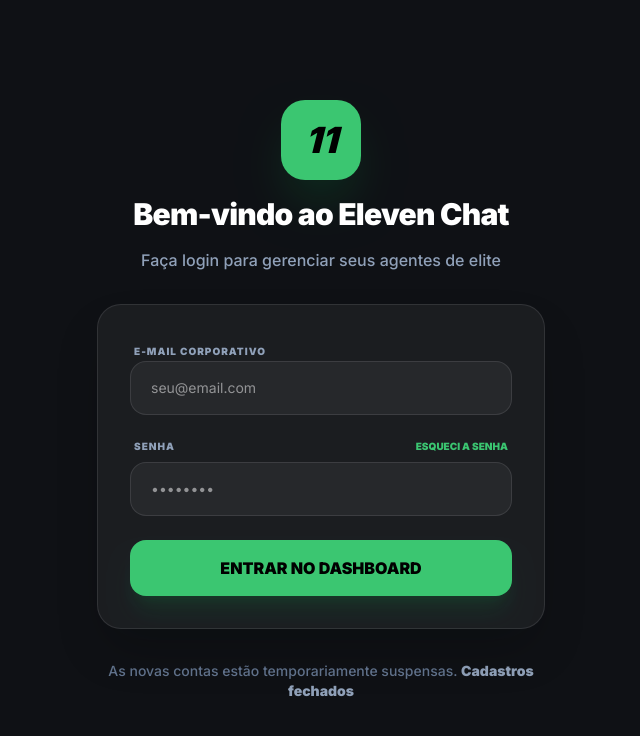
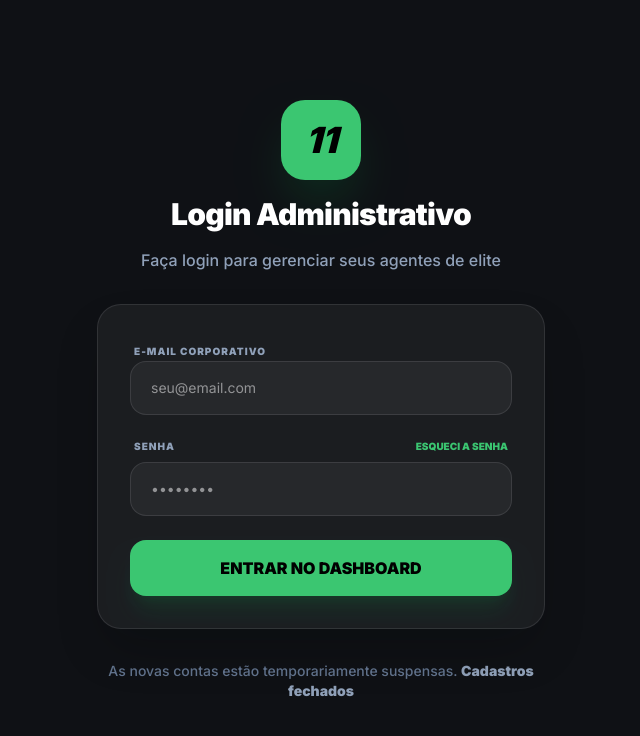
Before and after one commit to MatheusIELO/ELEVEN-CHAT-SAAS, a Next.js app in the folder frontend/: page /login in a window 1280 px wide. Shown: the top 736 px of the page, without its empty margins (319-959 px from the left). Built offline with nearby package versions, Linux system fonts and the light colour scheme; no server answers.

Commit message:
fix: resolve vercel build error and restore logo blink animation

```diff
--- a/frontend/src/app/globals.css
+++ b/frontend/src/app/globals.css
@@ -4,14 +4,15 @@
 @keyframes eye-blink {
 
   0%,
-  88%,
-  94%,
+  45%,
+  50%,
+  95%,
   100% {
     transform: scaleY(1);
     opacity: 1;
   }
 
-  91%,
+  47%,
   97% {
     transform: scaleY(0.1);
     opacity: 0.4;
--- a/frontend/src/app/login/page.tsx
+++ b/frontend/src/app/login/page.tsx
@@ -20,6 +20,9 @@
 
         try {
             // 1. Tentar Login Real via Firebase
+            if (!auth) {
+                throw new Error('AUTH_NOT_INITIALIZED');
+            }
             const userCredential = await signInWithEmailAndPassword(auth, email, password);
             const user = userCredential.user;
 
@@ -66,10 +69,13 @@
         <div className="min-h-screen bg-[#0F1115] flex items-center justify-center p-6">
             <div className="w-full max-w-md space-y-8 animate-in fade-in zoom-in duration-500">
                 <div className="text-center space-y-4">
-                    <div className="inline-flex items-center justify-center w-20 h-20 bg-[#3BC671] rounded-3xl shadow-2xl shadow-green-500/20 mb-4">
-                        <span className="text-black text-4xl font-black italic">11</span>
+                    <div className="inline-flex items-center justify-center w-20 h-20 bg-[#3BC671] rounded-3xl shadow-2xl shadow-green-500/20 mb-4 logo-container">
+                        <span className="logo-mascot">
+                            <span className="logo-eye logo-eye-left text-black text-4xl font-black italic">1</span>
+                            <span className="logo-eye logo-eye-right text-black text-4xl font-black italic">1</span>
+                        </span>
                     </div>
-                    <h1 className="text-3xl font-black text-white tracking-tight">Bem-vindo ao Eleven Chat</h1>
+                    <h1 className="text-3xl font-black text-white tracking-tight">Login Administrativo</h1>
                     <p className="text-slate-400 font-medium">Faça login para gerenciar seus agentes de elite</p>
                 </div>
 
--- a/frontend/src/lib/firebase-client.ts
+++ b/frontend/src/lib/firebase-client.ts
@@ -10,8 +10,12 @@
     appId: process.env.NEXT_PUBLIC_FIREBASE_APP_ID
 };
 
-// Initialize Firebase
-const app = !getApps().length ? initializeApp(firebaseConfig) : getApp();
-const auth = getAuth(app);
+// Initialize Firebase only if API Key is present to avoid build-time errors
+let auth: any = null;
+
+if (typeof window !== "undefined" && firebaseConfig.apiKey) {
+    const app = !getApps().length ? initializeApp(firebaseConfig) : getApp();
+    auth = getAuth(app);
+}
 
 export { auth };
```
